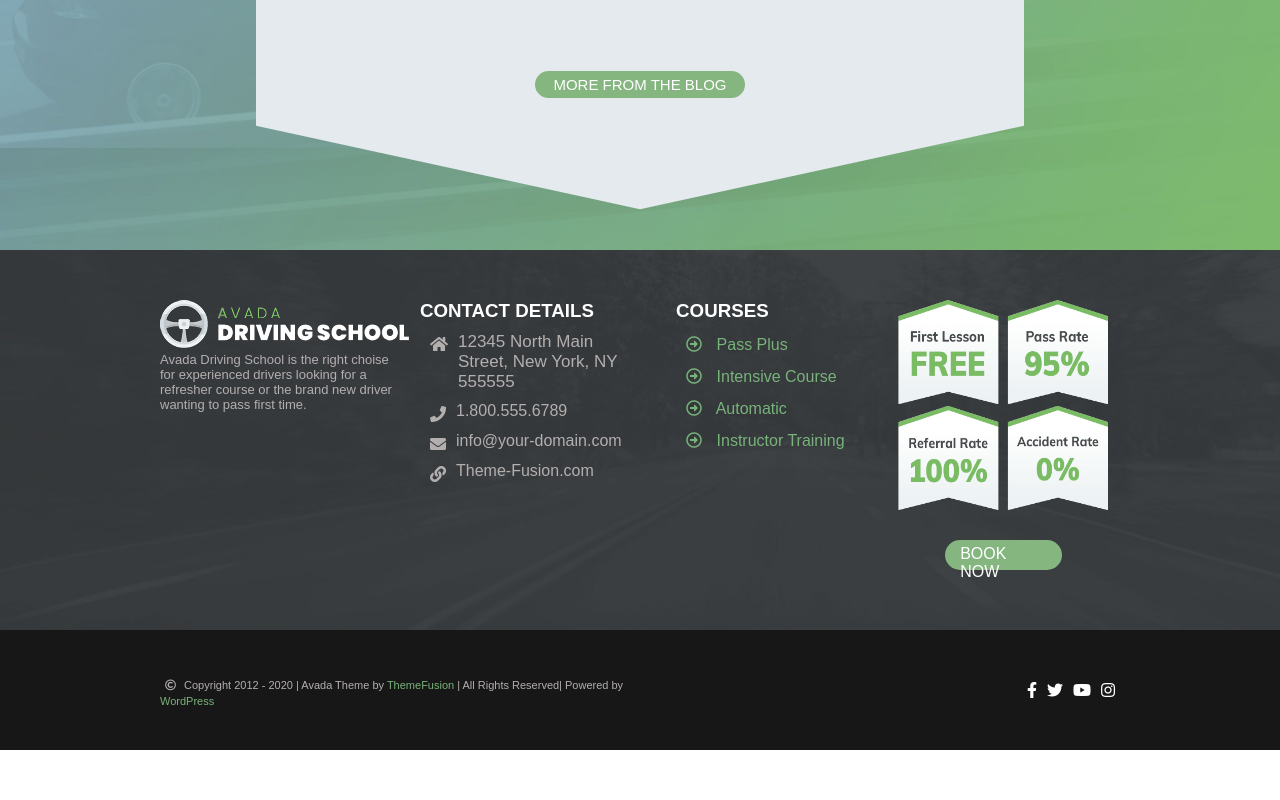
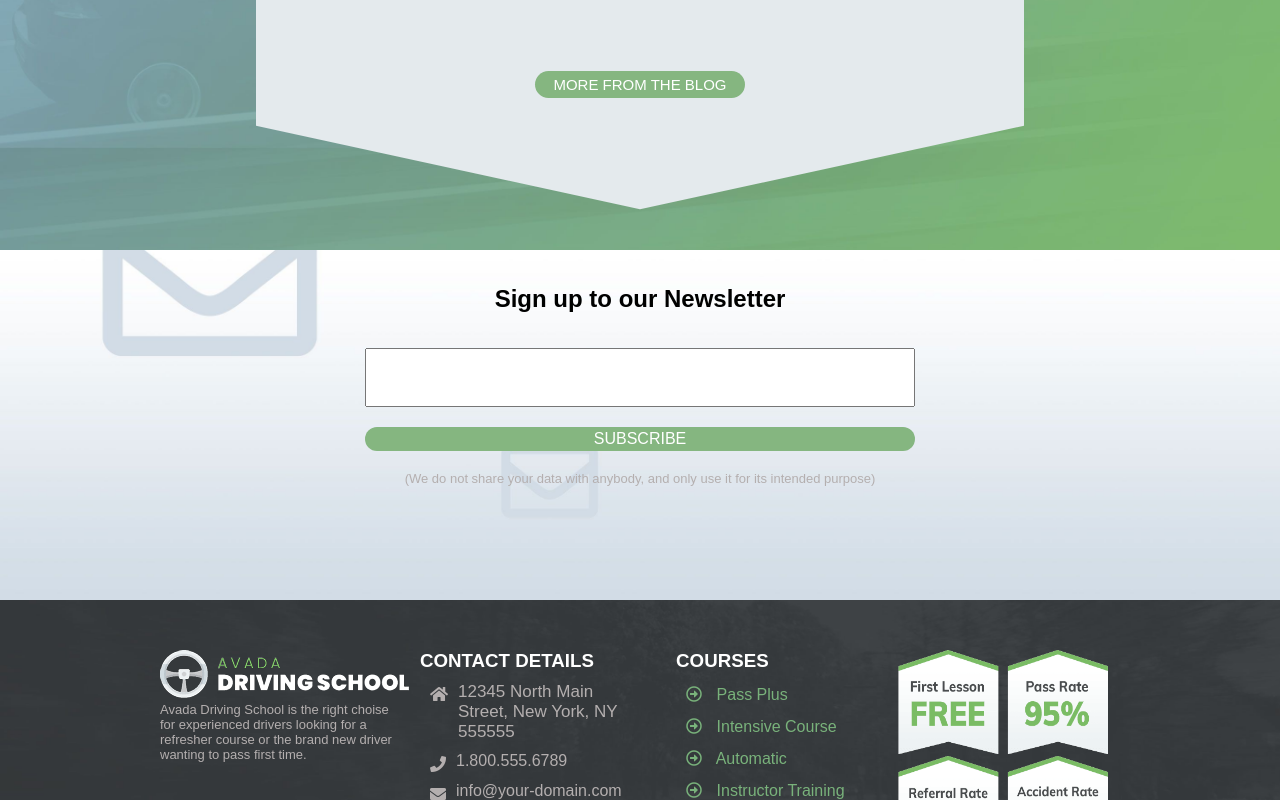
Before and after one commit to NeriEroi/proj-html-vuejs, a Vue app: page / in a window 1280 px wide. Shown: the part 3529-4329 px from the top of the page. Before the commit the page ends 4279 px from the top, so only its background shows below. Built offline with nearby package versions, Linux system fonts and the light colour scheme; a web font is replaced by a local one.

Commit message:
main, newsletter completa

```diff
--- a/src/App.vue
+++ b/src/App.vue
@@ -535,6 +535,30 @@
 
       </section>
       <!-- / LATEST NEWS  -->
+
+      <!-- NEWSLETTER  -->
+      <section class="newsletter">
+
+        <div class="newsletter_wrap">
+
+          <h1>
+            Sign up to our Newsletter
+          </h1>
+
+          <input type="text">
+
+          <div class="button">
+            SUBSCRIBE
+          </div>
+
+          <p>
+            (We do not share your data with anybody, and only use it for its intended purpose)
+          </p>
+
+        </div>
+
+      </section>
+      <!-- / NEWSLETTER  -->
     </main>
 
     <Footer />
@@ -1155,7 +1179,7 @@ section.commercial {
           width: 80%;
           height: 60%;
           margin: auto;
-          background-color: teal;
+          // background-color: teal;
 
           img {
             width: 100%;
@@ -1211,4 +1235,50 @@ section.commercial {
   }
 }
 // / LATEST NEWS
+
+// NEWSLETTER
+.newsletter {
+  width: 100%;
+  height: 350px;
+  background-image: url("./assets/images/newsletter_background.jpg");
+  background-size: cover;
+
+  .newsletter_wrap {
+    width: 60%;
+    height: 100%;
+    // background-color: tomato;
+    margin: auto;
+    display: flex;
+    flex-direction: column;
+    align-items: center;
+
+    h1 {
+      margin-top: 35px;
+    }
+
+    input {
+      width: 550px;
+      padding: 20px;
+      margin-top: 35px;
+    }
+
+    .button {
+      width: 550px;
+      padding: 3px;
+      margin: 20px 0;
+      background-color: $lightgreen;
+      text-align: center;
+      border-radius: 20px;
+      color: white;
+      cursor: pointer;
+    }
+
+    p {
+      font-size: 13px;
+      color: $gray;
+    }
+  }
+}
+
+// / NEWSLETTER
 </style>
```
Also changed, not shown: src/assets/images/newsletter_background.jpg (added).
